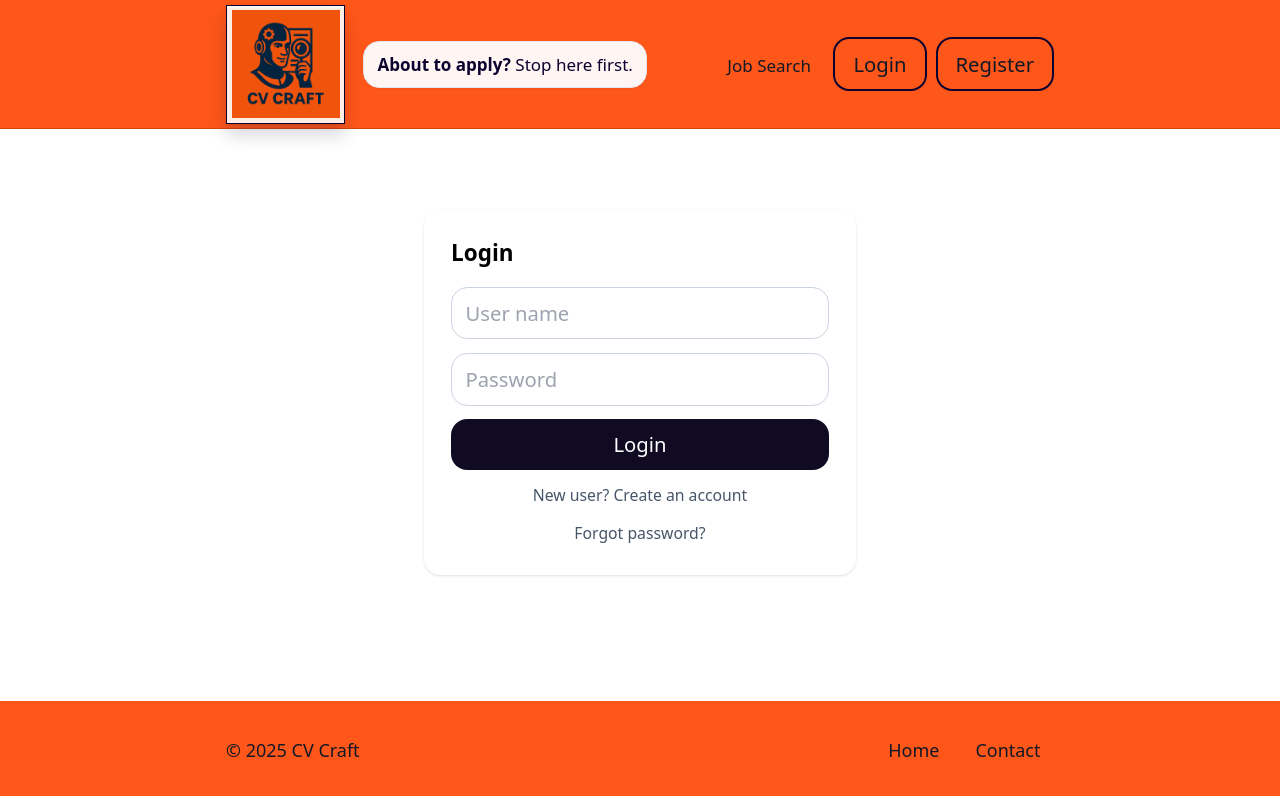
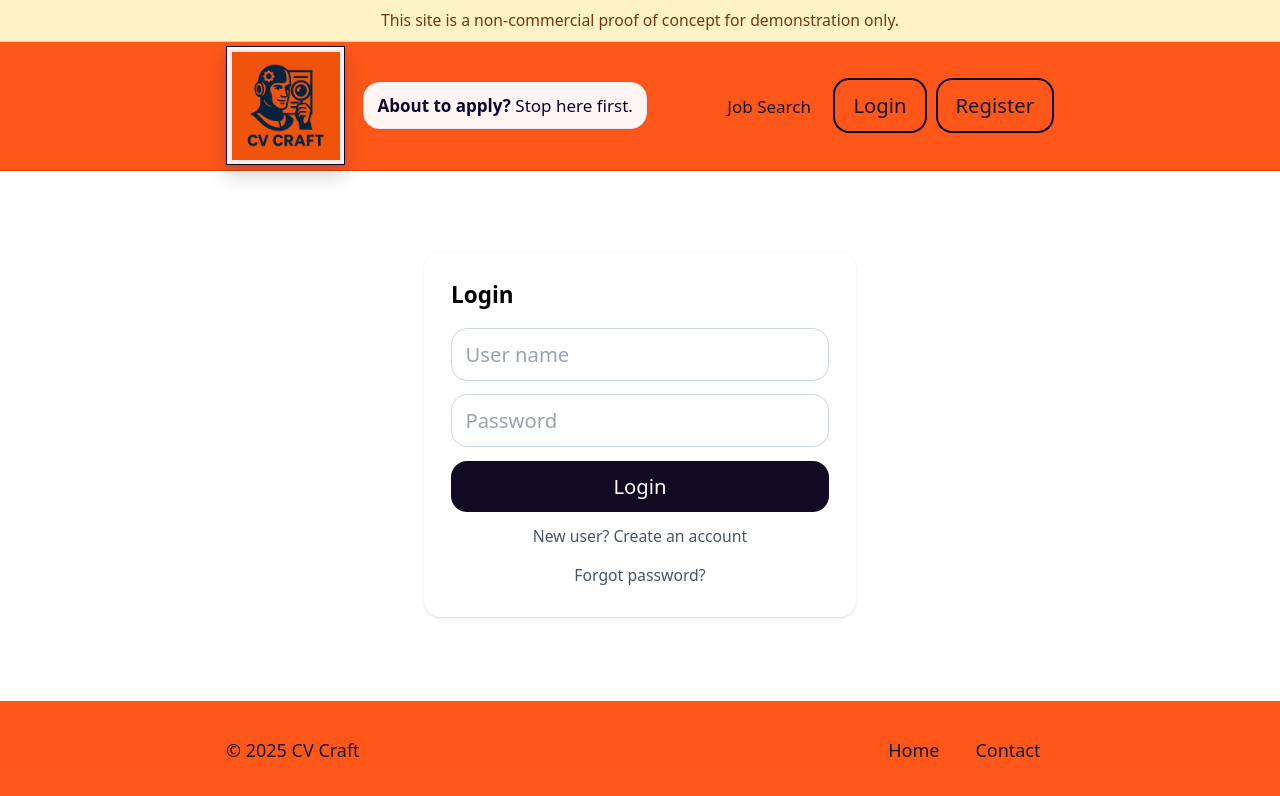
Before and after one commit to apchandu96/Resumescreener, a React (Vite) app in the folder frontend/: page /login in a window 1280 px wide. Shown: the top 796 px of the page. Built offline with nearby package versions, Linux system fonts and the light colour scheme.

Commit message:
commit added banner

```diff
--- a/frontend/src/App.jsx
+++ b/frontend/src/App.jsx
@@ -13,6 +13,13 @@ export default function App() {
 
   return (
     <div className="min-h-screen flex flex-col bg-white readable">
+      <div
+        role="note"
+        aria-label="POC Notice"
+        className="bg-amber-100 text-amber-900 border-b border-amber-300 text-center text-xs sm:text-sm py-2 px-4"
+      >
+        This site is a non-commercial proof of concept for demonstration only.
+      </div>
       <NavBar />
       <main
         id="main-content"
```
